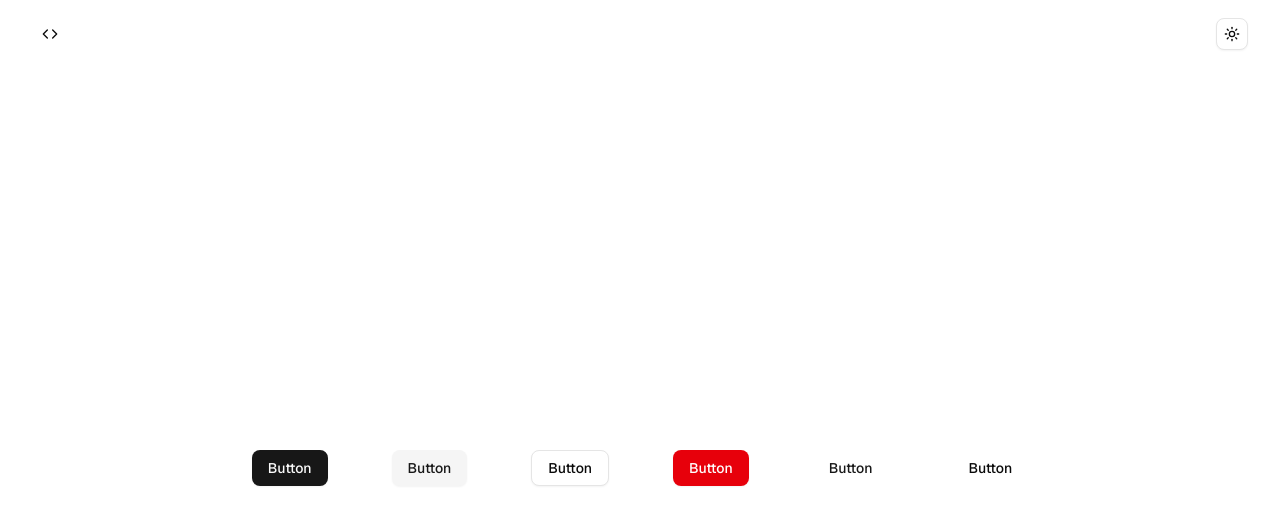
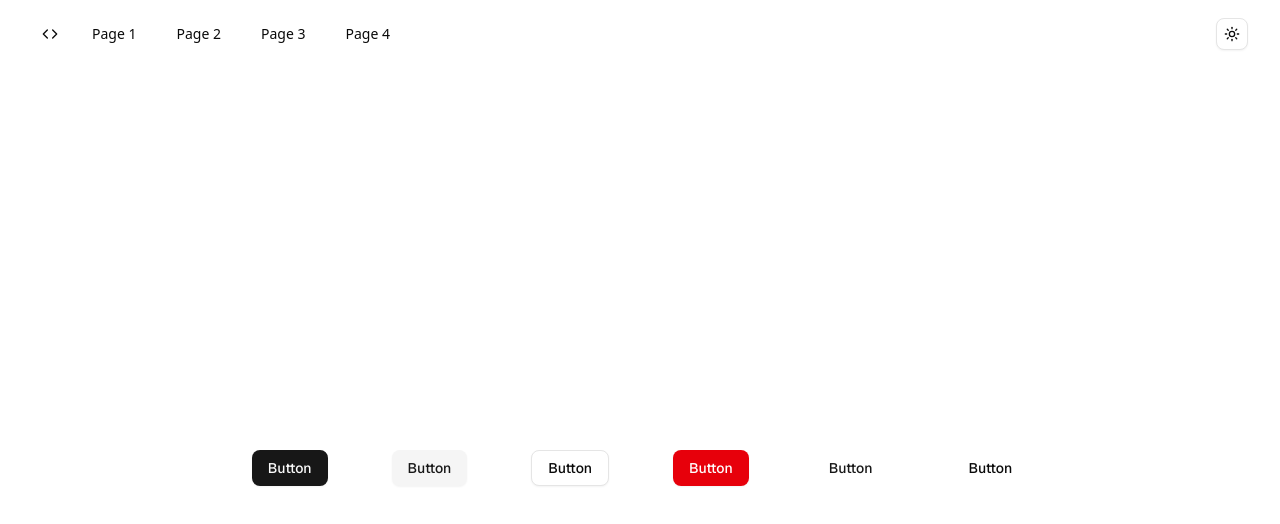
Before and after one commit to hossein-jorfi/portfolio-website, a Next.js app: page / in a window 1280 px wide. Shown: the top 524 px of the page. Built offline with nearby package versions, Linux system fonts and the light colour scheme.

Commit message:
Menu component

```diff
--- a/src/components/shared/layout/header/index.tsx
+++ b/src/components/shared/layout/header/index.tsx
@@ -1,11 +1,10 @@
 import ThemeToggle from "@/components/shared/theme-toggle";
-import { Button } from "@/components/ui/button";
-import { Code } from "lucide-react";
+import Menu from "./menu";
 
 const Header = () => {
   return (
     <div className="app-container py-4 flex items-center justify-between">
-      <Button variant="ghost" size="icon"><Code /></Button>
+      <Menu />
       <ThemeToggle />
     </div>
   );
--- /dev/null
+++ b/src/components/shared/layout/header/menu.tsx
@@ -0,0 +1,18 @@
+import { Button } from "@/components/ui/button";
+import { Code } from "lucide-react";
+
+const Menu = () => {
+  return (
+    <div className="flex items-center gap-2">
+      <Button variant="ghost" size="icon">
+        <Code />
+      </Button>
+      <Button variant="ghost">Page 1</Button>
+      <Button variant="ghost">Page 2</Button>
+      <Button variant="ghost">Page 3</Button>
+      <Button variant="ghost">Page 4</Button>
+    </div>
+  );
+};
+
+export default Menu;
```
